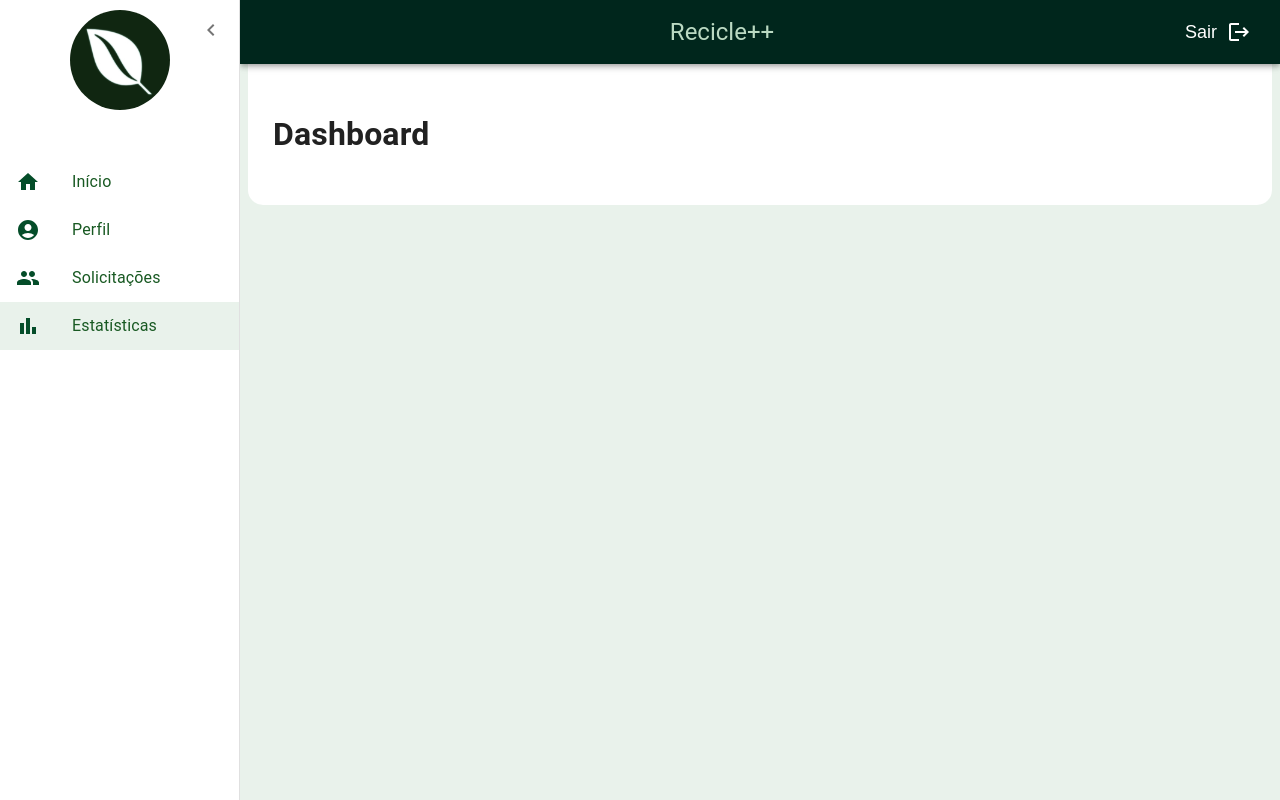
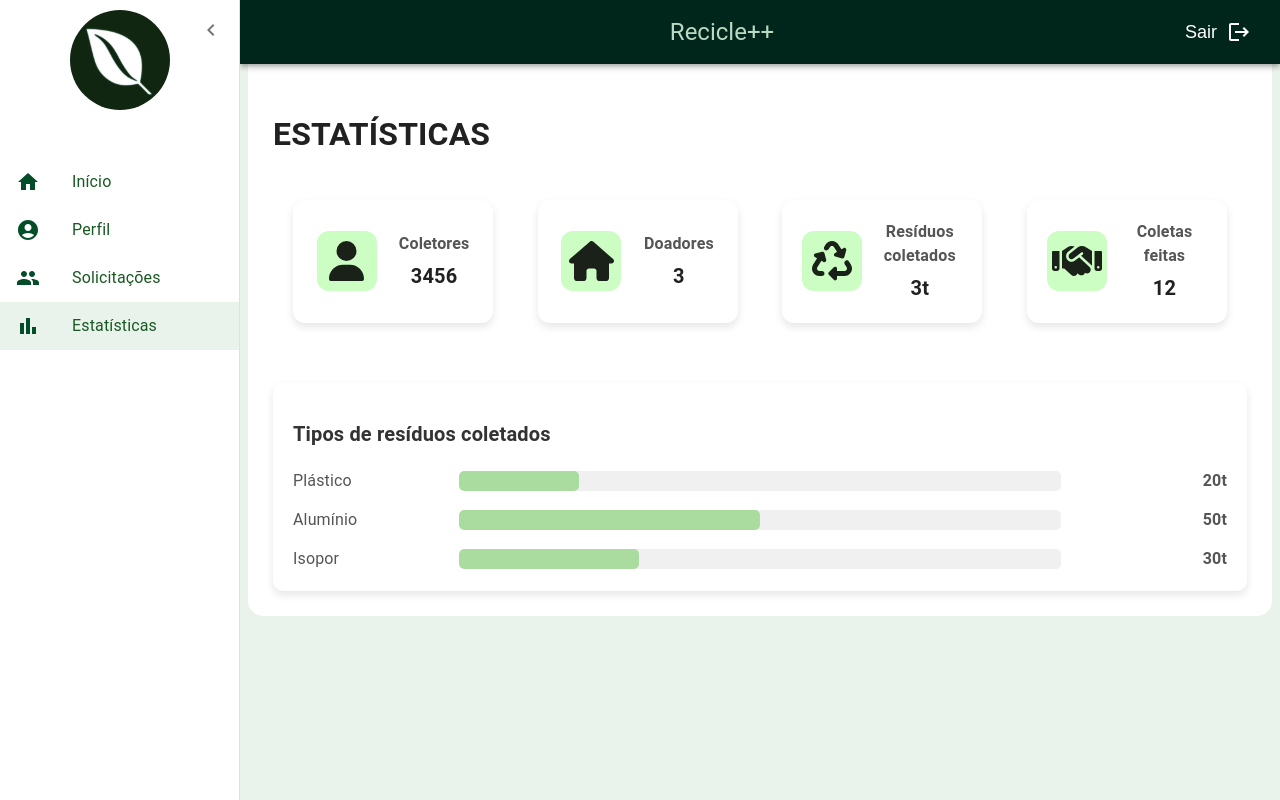
Before and after one commit to recicleplusplus/manager, a Next.js app: page /logged/dashboard in a window 1280 px wide. Built offline with nearby package versions, Linux system fonts and the light colour scheme; no server answers.

Commit message:
frontend manager statistics

```diff
--- /dev/null
+++ b/app/logged/dashboard/Dashboard.module.css
@@ -0,0 +1,117 @@
+.dashboardContainer {
+    display: flex;
+    flex-wrap: wrap;
+    gap: 20px;
+    justify-content: space-between;
+    padding: 20px;
+    background-color: white;
+    border-radius: 10px;
+}
+
+.card {
+    display: flex;
+    flex-direction: row;
+    align-items: center;
+    justify-content: space-around;
+    background: white;
+    border-radius: 12px;
+    box-shadow: 0 4px 8px rgba(0, 0, 0, 0.1);
+    width: 200px;
+    padding: 20px;
+    text-align: center;
+    transition: transform 0.3s ease;
+}
+
+.card:hover {
+    transform: scale(1.05);
+}
+
+.iconContainer {
+    background-color: rgb(204, 253, 195);
+    /* Cor de fundo do ícone */
+    width: 60px;
+    /* Largura fixa */
+    height: 60px;
+    /* Altura fixa */
+    display: flex;
+    align-items: center;
+    justify-content: center;
+    border-radius: 12px;
+    /* Borda arredondada */
+    margin-right: 15px;
+    /* Espaçamento entre o ícone e o texto */
+    flex-shrink: 0;
+    /* Evita que o contêiner encolha */
+}
+
+.icon {
+    height: 40px;
+    /* Tamanho do ícone */
+}
+
+.info h3 {
+    font-size: 16px;
+    color: #555;
+    margin: 0;
+}
+
+.info p {
+    font-size: 20px;
+    font-weight: bold;
+    margin: 5px 0 0;
+}
+
+/* Seção de resíduos coletados */
+.wasteSection {
+    margin-top: 40px;
+    padding: 20px;
+    background-color: white;
+    border-radius: 10px;
+    box-shadow: 0 4px 8px rgba(0, 0, 0, 0.1);
+}
+
+.wasteSection h2 {
+    font-size: 20px;
+    margin-bottom: 20px;
+    color: #333;
+}
+
+.wasteList {
+    display: flex;
+    flex-direction: column;
+    gap: 15px;
+}
+
+.wasteItem {
+    display: flex;
+    align-items: center;
+    justify-content: space-between;
+}
+
+.wasteType {
+    flex: 1;
+    font-size: 16px;
+    color: #555;
+}
+
+.wasteBarContainer {
+    flex: 4;
+    margin: 0 15px;
+    background-color: #f0f0f0;
+    border-radius: 5px;
+    overflow: hidden;
+    height: 20px;
+}
+
+.wasteBar {
+    height: 100%;
+    border-radius: 5px;
+}
+
+.wasteAmount {
+    flex: 1;
+    text-align: right;
+    font-size: 16px;
+    font-weight: bold;
+    color: #555;
+}
--- a/app/logged/dashboard/page.jsx
+++ b/app/logged/dashboard/page.jsx
@@ -1,7 +1,63 @@
-export default function Dashboard() {
+import React from 'react';
+import styles from './Dashboard.module.css'; // Importa o CSS Module
+import { FontAwesomeIcon } from '@fortawesome/react-fontawesome';
+import { faHouse, faUser, faRecycle, faHandshake } from '@fortawesome/free-solid-svg-icons';
+
+const Dashboard = () => {
+    // Dados simulados (com ícones do Font Awesome e emojis)
+    const stats = [
+        { title: 'Coletores', value: 3456, icon: faUser }, // Ícone do Font Awesome
+        { title: 'Doadores', value: 3, icon: faHouse }, // Emoji
+        { title: 'Resíduos coletados', value: '3t', icon: faRecycle }, // Emoji
+        { title: 'Coletas feitas', value: 12, icon: faHandshake }, // Emoji
+    ];
+
+    const wasteData = [
+        { type: 'Plástico', amount: 20, color: '#FFA500' },
+        { type: 'Alumínio', amount: 50, color: '#6A5ACD' },
+        { type: 'Isopor', amount: 30, color: '#FF6347' },
+    ];
+
     return (
         <div>
-            <h1>Dashboard</h1>
+            <h1>ESTATÍSTICAS</h1>
+            <div className={styles.dashboardContainer}>
+                {stats.map((item, index) => (
+                    <div key={index} className={styles.card}>
+                        <div className={styles.iconContainer}>
+                            <FontAwesomeIcon icon={item.icon} className={styles.icon} />
+                        </div>
+                        <div className={styles.info}>
+                            <h3>{item.title}</h3>
+                            <p>{item.value}</p>
+                        </div>
+                    </div>
+                ))}
+            </div>
+
+            <div className={styles.wasteSection}>
+                <h2>Tipos de resíduos coletados</h2>
+                <div className={styles.wasteList}>
+                    {wasteData.map((waste, index) => (
+                        <div key={index} className={styles.wasteItem}>
+                            <span className={styles.wasteType}>{waste.type}</span>
+                            <div className={styles.wasteBarContainer}>
+                                <div
+                                    className={styles.wasteBar}
+                                    style={{
+                                        width: `${waste.amount}%`,
+                                        backgroundColor: 'rgb(170, 220, 160)',
+                                    }}
+                                ></div>
+                            </div>
+                            <span className={styles.wasteAmount}>{waste.amount}t</span>
+                        </div>
+                    ))}
+                </div>
+            </div>
+
         </div>
-    )
-}
+    );
+};
+
+export default Dashboard;
--- a/package.json
+++ b/package.json
@@ -12,6 +12,11 @@
     "@emotion/react": "^11.11.1",
     "@emotion/styled": "^11.11.0",
     "@fontsource/roboto": "^5.0.8",
+    "@fortawesome/fontawesome-svg-core": "^6.7.1",
+    "@fortawesome/free-brands-svg-icons": "^6.7.1",
+    "@fortawesome/free-regular-svg-icons": "^6.7.1",
+    "@fortawesome/free-solid-svg-icons": "^6.7.1",
+    "@fortawesome/react-fontawesome": "^0.2.2",
     "@mui/icons-material": "^5.14.6",
     "@mui/lab": "^5.0.0-alpha.141",
     "@mui/material": "^5.14.6",
```
Also changed, not shown: 1 other file (tests, documents, lock files or other folders).
